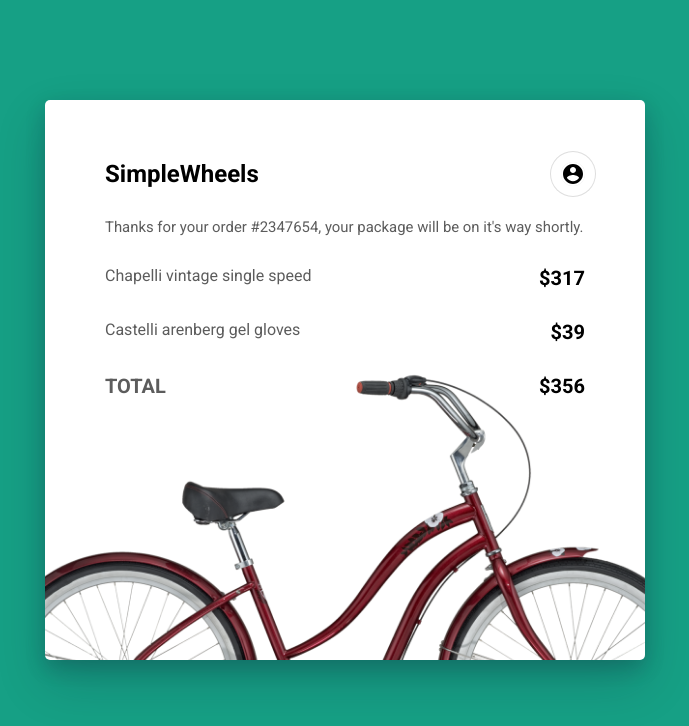
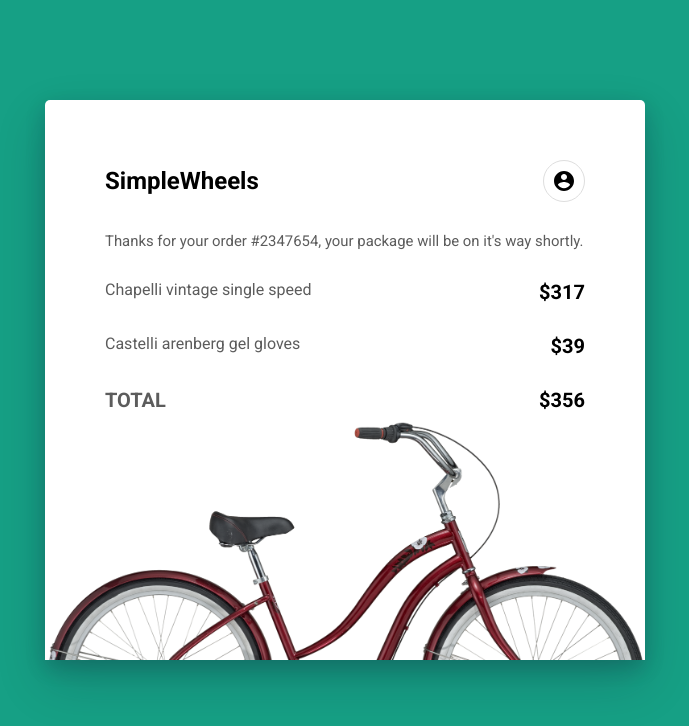
Before and after one commit to filiphis/front-end-challenges, a plain HTML site: page challenge03/index.html in a window 1280 px wide. Shown: the whole page, without its empty margins (295-984 px from the left). Drawn offline with Linux system fonts and the light colour scheme.

Commit message:
Ajustando alguns detalhes do desafio3

```diff
--- a/challenge03/index.html
+++ b/challenge03/index.html
@@ -12,6 +12,7 @@
 
 <body>
   <section class="order">
+    <div class="order__inner">
       <header class="order__header">
         <h2 class="order__title">SimpleWheels</h2>
         <img class="order__profileIcon" src="img/account.svg" alt="">
@@ -32,7 +33,8 @@
         <p class="">Total</p>
         <strong class=" ">$356</strong>
       </div>
-
+    </div>
+    <div class="card__background"></div>
   </section>
 </body>
 
--- a/challenge03/styles.css
+++ b/challenge03/styles.css
@@ -23,18 +23,32 @@ body {
 
 /* #5C5C5C */
 .order {
+  position: relative;
   width: 600px;
   height: 560px;
   padding: 60px;
   margin: 100px auto 0;
-  background: #ffffff url("./img/bicycle.png") no-repeat bottom;
-  background-size: 120%;
-  background-position-y: 200px;
+  background: #ffffff;
   display: flex;
   flex-direction: column;
   border-radius: 5px;
   box-shadow: 0 22px 50px rgba(14, 21, 47, 0.2),
     0 8px 20px rgba(14, 21, 47, 0.2);
+}
+
+.order__inner {
+  position: relative;
+  z-index: 2;
+}
+
+.card__background {
+  position: absolute;
+  background: #ffffff url("./img/bicycle.png") no-repeat 50% 0;
+  background-size: cover;
+  bottom: 0;
+  left: 0;
+  right: 0;
+  height: 300px;
 }
 
 .order__header {
@@ -48,12 +62,15 @@ body {
   position: relative;
   cursor: pointer;
   border-radius: 100%;
-  box-shadow: 0 0 0 10px white, 0 0 0 11px #dedede;
+  /* box-shadow: 0 0 0 10px white, 0 0 0 11px #dedede; */
+  padding: 8px;
+  border: 1px solid #dedede;
+
   transition: box-shadow 0.3s;
 }
 
 .order__profileIcon:hover {
-  box-shadow: 0 0 0 10px white, 0 0 0 15px #dedede;
+  box-shadow: 0 0 0 4px rgba(0, 0, 0, 0.05);
 }
 
 .order__profileIcon:after {
```
Also changed, not shown: 1 other file. Lines whose indentation alone changed are shown as unchanged.
